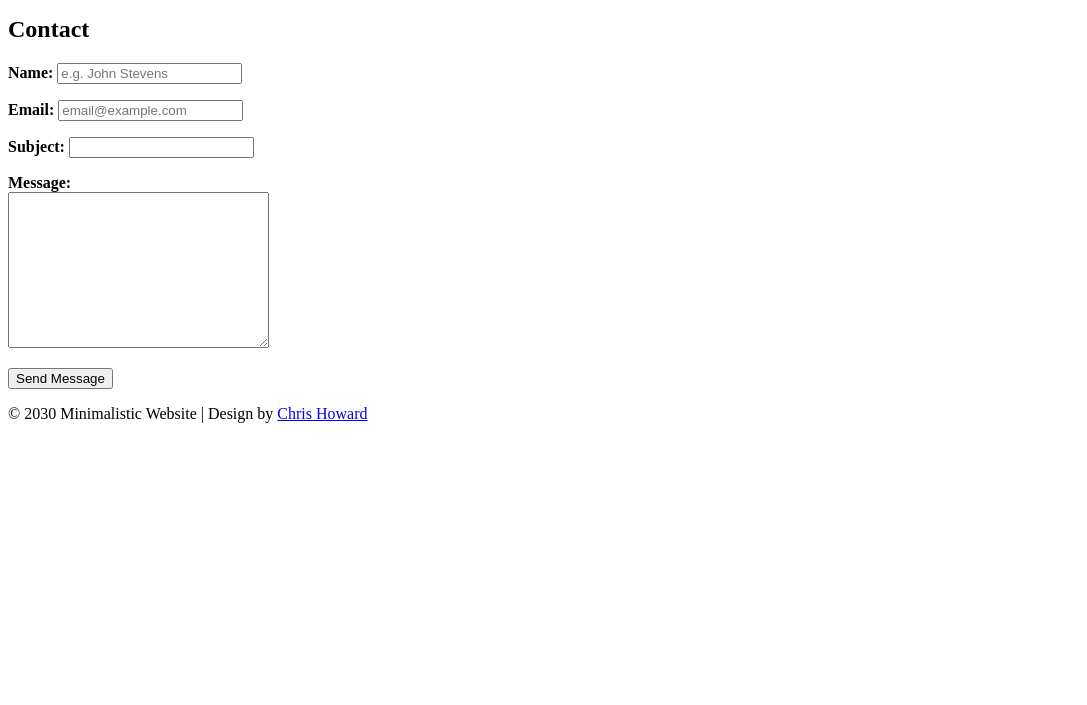
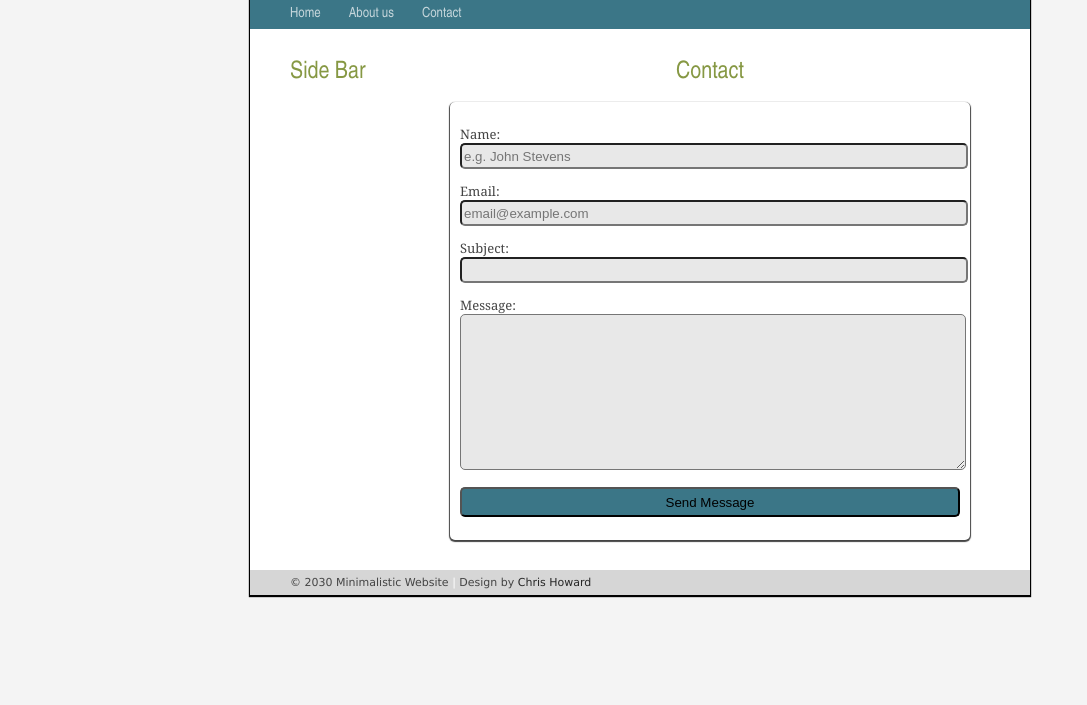
Before and after one commit to chrishoward/html-css-beginners, a plain HTML site: page contact.html in a window 1280 px wide. Shown: the part 95-800 px from the top of the page, without its empty margins (0-1087 px from the left). Drawn offline with Linux system fonts and the light colour scheme.

Commit message:
stylesheet updated

```diff
--- a/css/style.css
+++ b/css/style.css
@@ -1,3 +1,153 @@
-p {
-    font-weight: bold;
+/* CSS style sheet */
+
+body {
+    background: #F4F4F4;
+    margin: 0;
 }
+
+/* Page container */
+.container {
+    width: 780px;
+    margin: 0 auto;
+    background: #FFF;
+    box-shadow: 0px 1px 1px 1px;
+}
+
+.header {
+    padding: 45px 0 20px 40px;
+    /* border: 2px solid black; */
+}
+
+/* Navigation menu */
+.menu {
+    background: #3b7687;
+    padding: 6px 0 6px 40px;
+}
+
+.menu a {
+    color: #c5d6db;
+    text-decoration: none;
+    font-size: 14px;
+    font-family: "Arial Narrow", "Myriad Pro";
+}
+
+.menu a:hover {
+    color: #ecf2f3;
+}
+
+aside {
+    float: left;
+    width: 120px;
+    padding: 30px 0 0 40px;
+}
+
+h1 {
+    margin: 0px;
+    color:#869843;
+    font-size: 24px;
+    font-family: "Arial Narrow", "Myriad Pro";
+    font-weight: normal;
+}
+
+h2 {
+    color: #3b7687;
+    font-size: 15px;
+    margin: 20px 0 5px 0;
+
+}
+
+.main {
+    margin: 0 0 0 180px;
+    padding: 35px 40px 30px 0;
+    color: #444;
+    font-family: "Georgia";
+    font-size: 13px;
+    line-height: 18px;
+}
+
+.main a:hover {
+    color: #444;
+}
+
+#home-image img {
+    width: 100%
+}
+
+footer {
+    padding: 6px 40px 6px 40px;
+    background: #d6d6d6;
+    font-family: "Lucida Sans Unicode";
+    color: #444;
+    font-size: 11px;
+    text-decoration: right;
+}
+
+footer a {
+    text-decoration: none;
+    color:#262626;
+}
+
+.link-title {
+    text-decoration: none;
+    font-size: 24px;
+    color: #444;
+}
+
+.page-heading {
+    text-align: center;
+    margin-bottom: 20px;
+}
+
+.separator {
+    color: #FFF;
+    font-size: 11px;
+}
+
+/********************* About page styles **********************/
+
+#about-page #home-image img {
+    width: 70%;
+    float: left;
+    margin-bottom: 20px;
+}
+
+#about-page #profile-info {
+    width: 20%;
+    float: right;
+    margin: 5px;
+}
+
+#about-page .description {
+    clear: both;
+}
+
+/********************* Contact page styles **********************/
+
+#contact-page #form {
+    width: 500px;
+    /* border: 2px solid black; */
+    padding: 10px;
+    margin: 0 auto;
+    border-radius: 5px;
+    box-shadow: 0px 1px 1px 1px;
+}
+
+input {
+    width: 100%;
+    border-radius: 5px;
+    inset: none;
+    height: 20px;
+    background: #e8e8e8;
+}
+
+textarea {
+    width: 100%;
+    border-radius: 5px;
+    height: 150px;
+    background: #e8e8e8;
+}
+
+#submit-button {
+    background: #3b7687;
+    height: 30px;
+}
```
